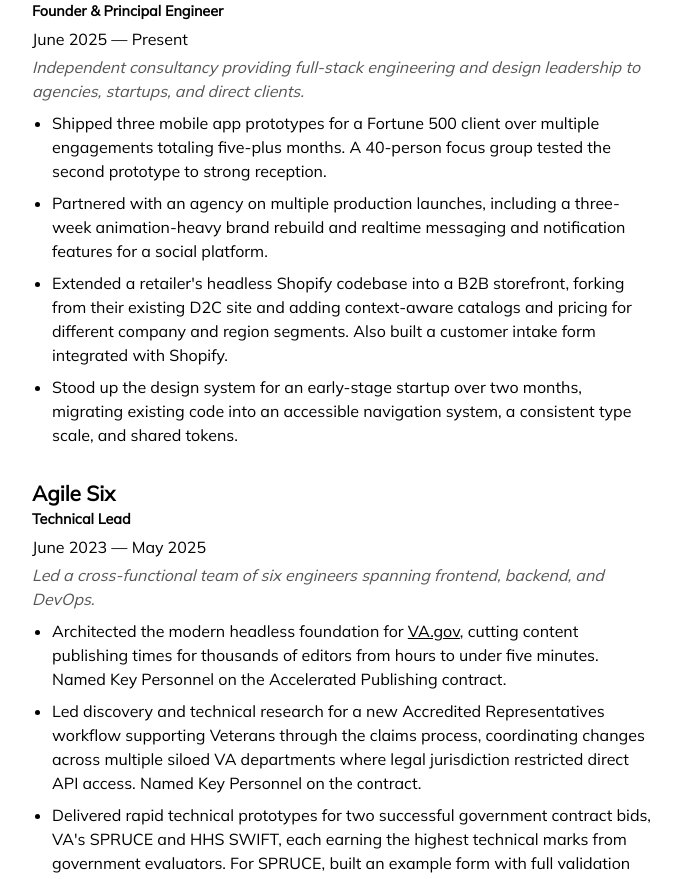
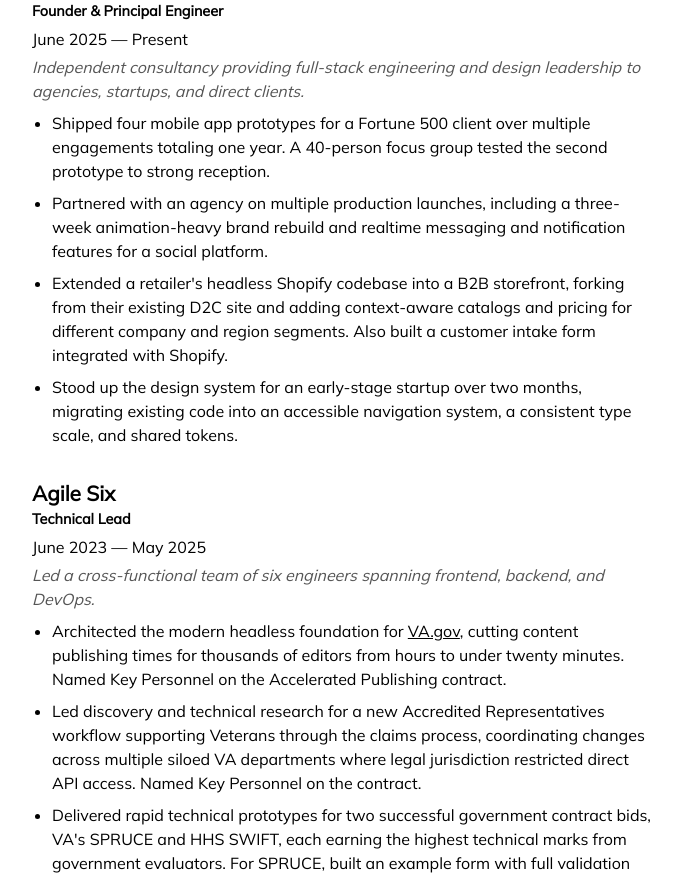
Before and after one commit to tjheffner/heffdotdev, a SvelteKit app: page /resume in a window 1280 px wide. Shown: the part 489-1368 px from the top of the page, without its empty margins (296-977 px from the left). Built offline with nearby package versions, Linux system fonts and the light colour scheme.

Commit message:
resume tweak

```diff
--- a/src/routes/(nowrapper)/resume/+page.svelte
+++ b/src/routes/(nowrapper)/resume/+page.svelte
@@ -37,7 +37,7 @@
     <p>June 2025 — Present</p>
     <p>Independent consultancy providing full-stack engineering and design leadership to agencies, startups, and direct clients.</p>
     <ul>
-      <li>Shipped three mobile app prototypes for a Fortune 500 client over multiple engagements totaling five-plus months. A 40-person focus group tested the second prototype to strong reception.</li>
+      <li>Shipped four mobile app prototypes for a Fortune 500 client over multiple engagements totaling one year. A 40-person focus group tested the second prototype to strong reception.</li>
       <li>Partnered with an agency on multiple production launches, including a three-week animation-heavy brand rebuild and realtime messaging and notification features for a social platform.</li>
       <li>Extended a retailer's headless Shopify codebase into a B2B storefront, forking from their existing D2C site and adding context-aware catalogs and pricing for different company and region segments. Also built a customer intake form integrated with Shopify.</li>
       <li>Stood up the design system for an early-stage startup over two months, migrating existing code into an accessible navigation system, a consistent type scale, and shared tokens.</li>
@@ -48,7 +48,7 @@
     <p>June 2023 — May 2025</p>
     <p>Led a cross-functional team of six engineers spanning frontend, backend, and DevOps.</p>
     <ul>
-      <li>Architected the modern headless foundation for <a href="https://va.gov">VA.gov</a>, cutting content publishing times for thousands of editors from hours to under five minutes. Named Key Personnel on the Accelerated Publishing contract.</li>
+      <li>Architected the modern headless foundation for <a href="https://va.gov">VA.gov</a>, cutting content publishing times for thousands of editors from hours to under twenty minutes. Named Key Personnel on the Accelerated Publishing contract.</li>
       <li>Led discovery and technical research for a new Accredited Representatives workflow supporting Veterans through the claims process, coordinating changes across multiple siloed VA departments where legal jurisdiction restricted direct API access. Named Key Personnel on the contract.</li>
       <li>Delivered rapid technical prototypes for two successful government contract bids, VA's SPRUCE and HHS SWIFT, each earning the highest technical marks from government evaluators. For SPRUCE, built an example form with full validation using the VA design system and external USPS address verification, in five days.</li>
       <li>Prototyped an experimental no-code form builder using Drupal as the source of truth, shipped for evaluation on a separate contract team.</li>
@@ -79,7 +79,8 @@
       <li>Prototyped brand explorations in React and Storybook for the former Twitter.com design team.</li>
       <li>Launched custom responsive components for <a href="https://google.org">Google.org</a> using Python and vanilla JavaScript.</li>
       <li>Shipped React components to production for <a href="https://business.pinterest.com/getting-started/">Pinterest Business</a>.</li>
-      <li>Contributed to the achievements and social sharing system for the Epic Games launcher, an event-driven React overlay that integrates with game SDKs platform-wide. Worked primarily on the state management layer for achievement lifecycle events.</li>    </ul>
+      <li>Contributed to the achievements and social sharing system for the Epic Games launcher, an event-driven React overlay that integrates with game SDKs platform-wide. Worked primarily on the state management layer for achievement lifecycle events.</li>
+    </ul>
 
     <h3 id="Phase2">Phase2</h3>
     <h4>Senior Developer</h4>
@@ -100,7 +101,7 @@
     </p>
 
     <h3 id="va.gov">VA.gov</h3>
-    <p>Architected a Next.js build system on top of an existing headless Drupal installation to dramatically improve publishing times for VA editors. With over 55,000 pieces of content and growing daily, timely publishing is critical. The legacy system took a minimum of 45 minutes per build, sometimes closer to two hours. The new approach gets content live in under five minutes and gives editors the ability to preview their work exactly as it will appear on VA.gov <em>before publishing</em>, addressing a major pain point of the prior workflow.</p>
+    <p>Architected a Next.js build system on top of an existing headless Drupal installation to dramatically improve publishing times for VA editors. With over 55,000 pieces of content and growing daily, timely publishing is critical. The legacy system took a minimum of 45 minutes per build, sometimes closer to two hours. The new approach brings full builds under twenty minutes and supports sub-five-minute incremental publishing, while giving editors the ability to preview their work exactly as it will appear on VA.gov <em>before publishing</em>, addressing a major pain point of the prior workflow.</p>
     <p>
       <a href="https://va.gov">VA.gov</a>
     </p>
```
